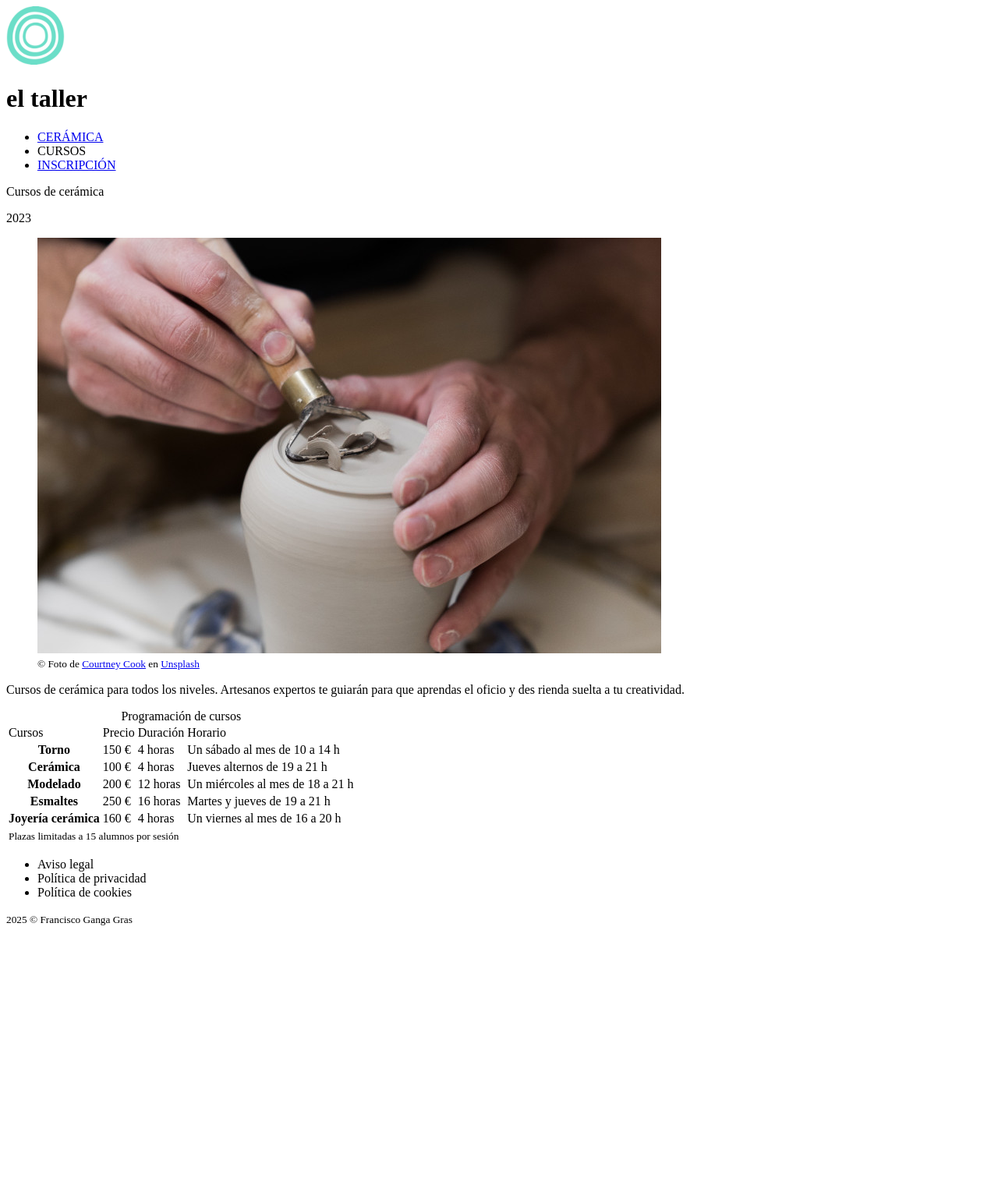
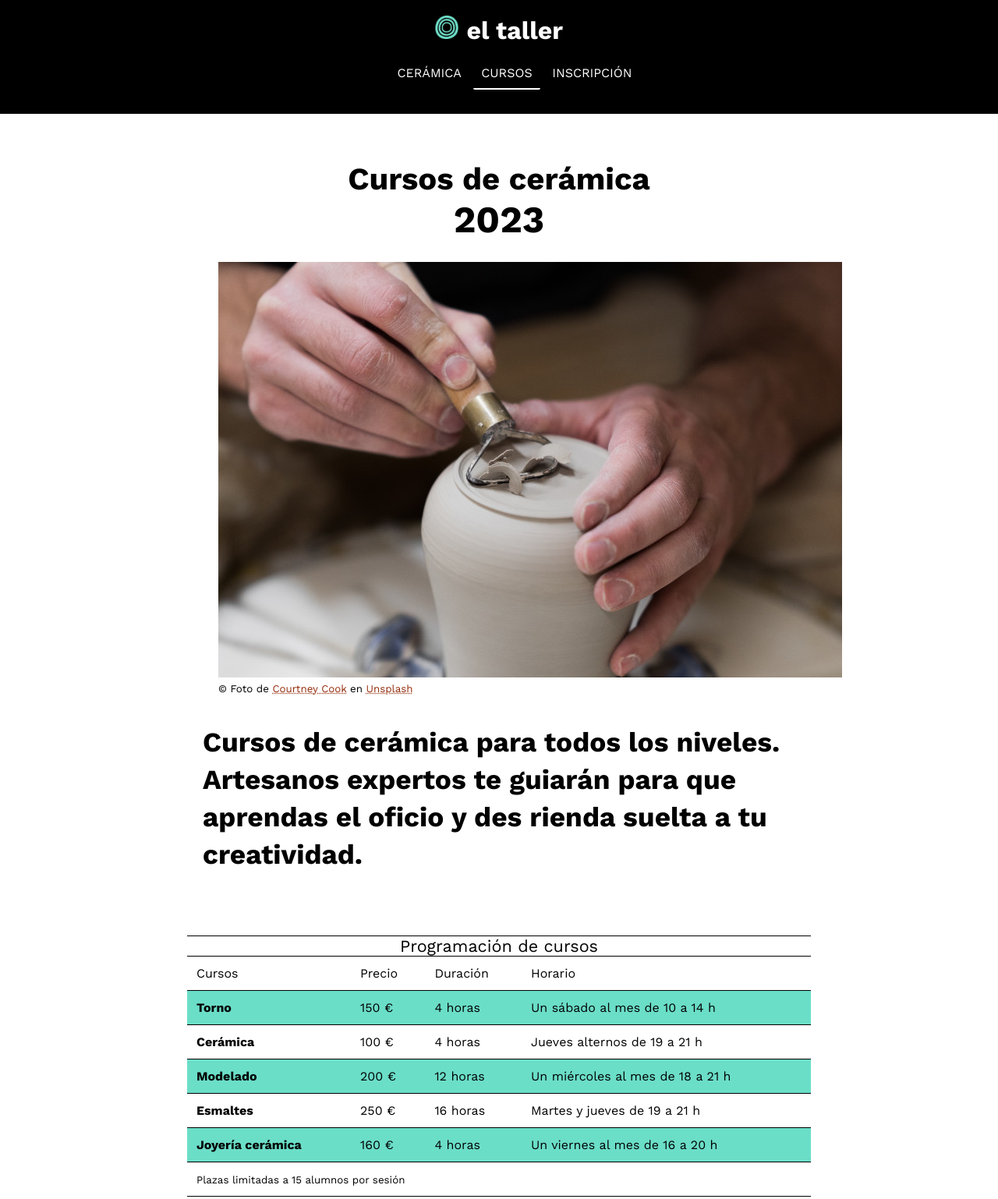
Before and after one commit to Frangg14/web-ceramica, a plain HTML site: page cursos.html in a window 1280 px wide. Shown: the top 1538 px of the page at 78% size. Before the commit the page ends 1204 px from the top, so only its background shows below. Drawn offline with nearby package versions, Linux system fonts and the light colour scheme.

Commit message:
Web Cerámica en pruebas

```diff
--- a/css/styles.css
+++ b/css/styles.css
@@ -0,0 +1,240 @@
+/*General*/
+body{
+    margin: 0;
+    padding: 0;
+    font-family: "Work Sans", sans-serif;
+}
+
+header > h1, header > h2,  footer p, nav{
+    color: #FFFFFF;
+}
+
+footer a, nav a {
+    color: #FFFFFF;
+    text-decoration: none;
+}
+
+nav ul, footer ul {
+    list-style-type: none;
+}
+
+nav li, footer li {
+    display: inline-block;
+}
+
+nav ul > a{
+    text-transform: uppercase;
+}
+
+nav > ul li , footer > ul li{
+    padding: 10px;
+}
+
+a:hover {
+    color: #6BDEC8;
+}
+
+footer p {
+    margin: 0;
+}
+
+/*Header y footer de cursos.html, incripcion-cursos.html y que-es-la-ceramica.html*/
+.container, .container > nav header {
+    background-color: #000000;
+    text-align: center;
+    padding: 10px 0;
+}
+
+.container h1 {
+    display: inline-block;
+    padding-left: 5px;
+}
+.container img {
+    width: 30px;
+}
+
+div.container{
+    padding: 0;
+    margin: 0;
+}
+
+header nav{
+    padding: 0;
+    margin: 0;
+    padding-bottom: 15px;
+}
+
+h1, nav {
+    padding: 0;
+    margin: 0;
+}
+
+h1{
+    padding-top: 20px;
+}
+
+.pag-actual {
+    border-bottom: #FFFFFF solid 2px;
+    border-radius: 2px
+}
+
+footer.container {
+    padding-top: 0;
+    text-align: left;
+    padding-left: 270px;
+    padding-bottom: 60px;
+}
+
+footer.container > p{
+    padding-left: 50px;
+}
+/*index.html*/
+.container-index {
+    margin: 0;
+    padding: 0;
+    text-align: center;
+}
+.container-index > nav, .container-index > header {
+    padding-bottom: 120px;
+}
+.container-index > footer {
+    padding-top: 50px;
+}
+#header-index > img {
+    margin: 0;
+    width: 70px;
+}
+#header-index > h1 {
+    margin: 0;
+    font-size: 5rem;
+    letter-spacing: -4px;
+}
+#header-index > h2 {
+    margin: 0;
+    font-size: 2rem;
+    letter-spacing: 4px;
+}
+#index-background {
+    background: url('../img/home-hero.jpg') no-repeat center center fixed;
+    background-size: cover;
+}
+
+/*cursos.html*/
+.cursos-ceramica {
+    max-width: 900px;
+    margin: 0 auto;
+    padding: 20px;
+}
+.titulo, .fecha {
+    text-align: center;
+    font-weight: bold;
+    margin: 0;
+    padding: 0;
+}
+.titulo{
+    font-size: 2.5rem;
+    padding-top: 20px;
+}
+.fecha{
+    font-size: 3rem;
+    padding-bottom: 10px;
+}
+figcaption a {
+    color: #942C0B;
+    text-decoration: underline;
+    text-decoration-style: dotted;
+}
+figcaption a:hover {
+    color: #6BDEC8;
+}
+.descripcion {
+    margin: 0 auto;
+    padding: 20px;
+    font-weight: bold;
+    font-size: 2.2rem;
+    line-height: 3rem;
+}
+.cursos-ceramica{
+    width: 100%;
+    max-width: 800px;
+    border-collapse: collapse;
+    margin: 20px auto 40px auto;
+}
+.cursos-ceramica th,
+.cursos-ceramica td {
+    padding: 12px;
+    text-align: left;
+    border-bottom: 1px solid #000000;
+}
+caption{
+    border-top: #000000 1px solid;
+    border-bottom: #000000 1px solid;
+    font-size: 1.35rem;
+}
+.cursos-ceramica tbody tr:nth-child(odd) {
+    background-color: #6BDEC8;
+}
+
+/*que-es-la-ceramica.html*/
+.ceramica {
+    max-width: 900px;
+    margin: 0 auto;
+    padding: 20px;
+}
+
+.ceramica > h2 {
+    text-align: center;
+    font-size: 2rem;
+}
+
+.video-alfarero {
+    padding: 30px 0;
+}
+
+.ceramica h3 {
+    padding: 5px;
+    border-bottom: #000000 solid 1px;
+    font-size: 1.5rem;
+}
+
+.ceramica p, dd {
+    line-height: 1.5rem;
+}
+
+.utensilios li {
+    line-height: 2rem;
+    list-style-type: square;
+}
+
+dl {
+    padding-left: 20px;
+}
+
+dt {
+    font-weight: bold;
+    font-size: 1.5rem;
+}
+
+dd {
+    padding-bottom: 20px;
+}
+
+.pie-main {
+    margin: 0;
+    padding: 0;
+}
+
+.pie-main a {
+    color: #942C0B;
+    text-decoration: underline;
+    text-decoration-style: dotted;
+}
+.pie-main a:hover {
+    color: #6BDEC8;
+}
+/*inscripcion-cursos.html*/
+.inscripcion {
+    max-width: 900px;
+    margin: 0 auto;
+    padding: 20px;
+}
--- a/cursos.html
+++ b/cursos.html
@@ -4,35 +4,37 @@
     <meta charset="UTF-8">
     <meta name="viewport" content="width=device-width, initial-scale=1.0">
     <link rel="stylesheet" href="css/styles.css">
+    <link rel="icon" type="image/png" href="img/favicon-32x32.png">
     <title>Cursos</title>
+    <link href="https://fonts.googleapis.com/css2?family=Work+Sans:wght@300;400;500;600;700&display=swap" rel="stylesheet">
 </head>
 <body>
     <div class="container">
         <header>
-            <img src="img/isologo-taller.png" alt="Logo de el taller">
+            <a href="index.html"><img src="img/isologo-taller.png" alt="Logo de el taller"></a>
             <h1>el taller</h1>
-        </header>
-        <nav>
+            <nav>
             <ul>
                 <li><a href="que-es-la-ceramica.html">CERÁMICA</a></li>
                 <li class="pag-actual">CURSOS</li>
                 <li><a href="inscripcion-cursos.html">INSCRIPCIÓN</a></li>
             </ul>
         </nav>
+        </header>
     </div>
 
     <div class="cursos-ceramica">
-        <p>Cursos de cerámica</p>
-        <p>2023</p>
+        <p class="titulo">Cursos de cerámica</p>
+        <p class="fecha">2023</p>
         <figure>
             <img src="img/cursos-ceramica.jpg" alt="Curos de cerámica">
             <figcaption><small>&copy; Foto de <a href="https://unsplash.com/@courtneymcook">Courtney Cook</a> en <a href="https://unsplash.com/es/fotos/jZLozXwxgbo">Unsplash</a></small></figcaption>
         </figure>
-        <p>Cursos de cerámica para todos los niveles. Artesanos expertos te guiarán para que aprendas el oficio y des rienda suelta
+        <p class="descripcion">Cursos de cerámica para todos los niveles. Artesanos expertos te guiarán para que aprendas el oficio y des rienda suelta
         a tu creatividad.</p>
     </div>
 
-    <table>
+    <table class="cursos-ceramica">
         <caption>Programación de cursos</caption>
         <thead>
             <tr>
@@ -76,16 +78,16 @@
         </tbody>
         <tfoot>
             <tr>
-                <td colspan="4"><small>Plazas limitadas a 15 alumnos por sesión</small></td>
+                <td colspan="4" class="nota"><small>Plazas limitadas a 15 alumnos por sesión</small></td>
             </tr>
         </tfoot>
     </table>
 
     <footer class="container">
         <ul class="nav-footer">
-            <li>Aviso legal</li>
-            <li>Política de privacidad</li>
-            <li>Política de cookies</li>
+            <li><a href="#">Aviso legal</a></li>
+            <li><a href="#">Política de privacidad</a></li>
+            <li><a href="#">Política de cookies</a></li>
         </ul>
         <p><small>2025 &copy; Francisco Ganga Gras</small></p>
     </footer>
```
Also changed, not shown: index.html (+9 -5 lines), inscripcion-cursos.html (+9 -7 lines), que-es-la-ceramica.html (+13 -11 lines).
